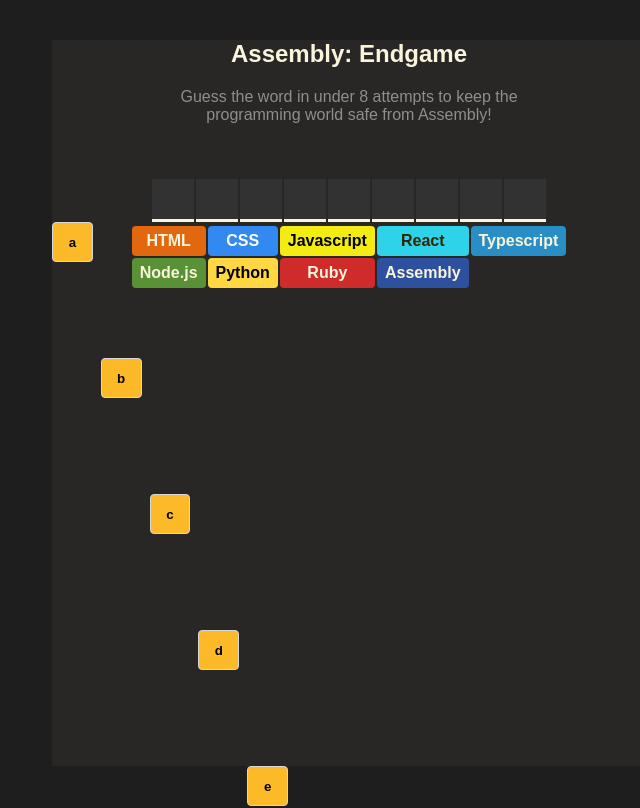
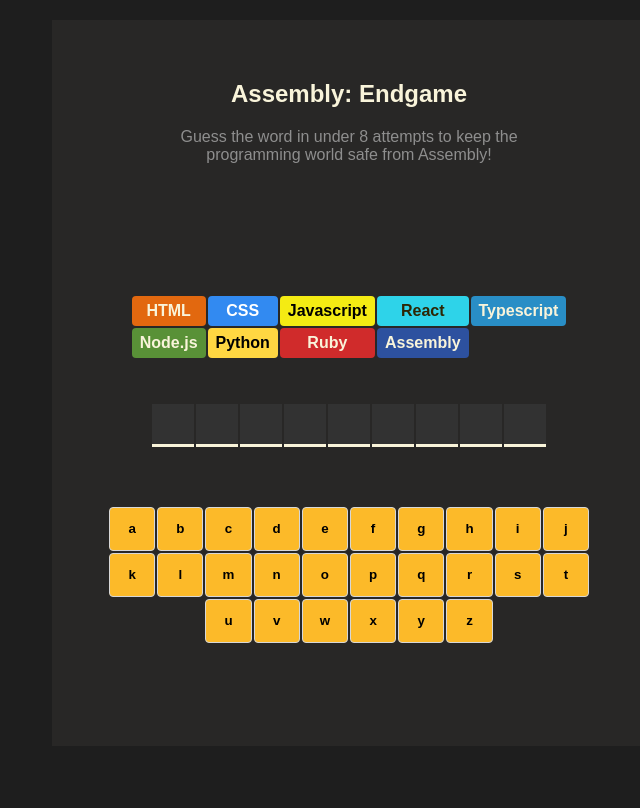
Before and after one commit to Indrawan-maker/endless-game-react, a React (Vite) app: page / in a window 1280 px wide. Shown: the top 808 px of the page, without its empty margins (291-931 px from the left). Built offline with nearby package versions, Linux system fonts and the light colour scheme.

Commit message:
tidurrrrrrr

```diff
--- a/src/App.jsx
+++ b/src/App.jsx
@@ -42,7 +42,9 @@
     <input type="text" />
     </div>
 
-{buttonElement}
+    <div className="btn-wrapper">
+      {buttonElement}
+    </div>
 
 
 
--- a/src/Btn.jsx
+++ b/src/Btn.jsx
@@ -1,9 +1,9 @@
 export default function Btn(props) {
     return (
 
-    <div className="btn-wrapper">
-    <button className={props.className}>{props.value}</button>
-    </div>
+<>
+<button className={props.className}>{props.value}</button>
+</>
 
     )
 }
--- a/src/index.css
+++ b/src/index.css
@@ -29,6 +29,7 @@
   justify-content: center;
   width: 352px;
   height: 144px;
+  padding: 40px;
 }
 
 h2 {
@@ -42,7 +43,7 @@
 }
 
 .wrapper-lng {
-margin-top: 20px;
+margin: 30px auto;
 width: 253.5px;
 height: 51.5px;
 display: grid;
@@ -50,7 +51,7 @@
 align-items: center;
 justify-self: center;
 grid-template-columns: repeat(5, 1fr);
-grid-template-rows: repeat(5, 1fr);
+grid-template-rows: repeat(2, 1fr);
 gap: 2px;
 font-weight: 700;
 padding: 22px;
@@ -157,10 +158,11 @@
   display: flex;
   align-items: center;
   justify-content: center;
-  margin-top: -120px;
+  margin: 30px auto;
   gap: 2px;
 }
 input {
+  margin-top: 4px;
   width: 38px;
   height: 38px;
   background-color: #323232;
@@ -171,26 +173,27 @@
 }
 
 .btn-wrapper {
+
   width: 480px;
   height: 136px;
-display: grid;
-grid-template-columns: repeat(10, 1fr);
-grid-template-rows: repeat(3, 1fr);
-grid-column-gap: 8px;
-grid-row-gap: 8px;
+    display: grid;
+    grid-template-columns: repeat(10, 1fr);
+    grid-template-rows: repeat(3, 1fr);
+    gap: 2px;
+    margin: 60px auto;
 }
 
-.dip1, .dip2, .dip3, .dip4, .dip5, .dip6,
-.dip7, .dip8, .dip9, .dip10, .dip11, .dip12,
-.dip13, .dip14, .dip15, .dip16, .dip17, .dip18,
-.dip19, .dip20, .dip21, .dip22, .dip23, .dip24,
-.dip25, .dip26 {
-  background-color: #FCBA29;
+button {
+  margin: 0;
+
+    background-color: #FCBA29;
   border: 1px solid #D7D7D7;
   font-weight: 600;
   cursor: pointer;
   border-radius: 4px;
+  padding: 6px 2px;
 }
+
 
 .dip1 { grid-area: 1 / 1 / 2 / 2; }
 .dip2 { grid-area: 1 / 2 / 2 / 3; }
```
